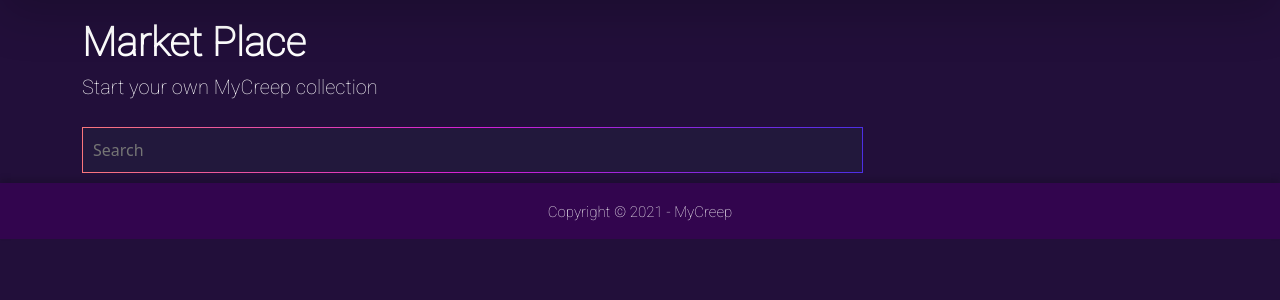
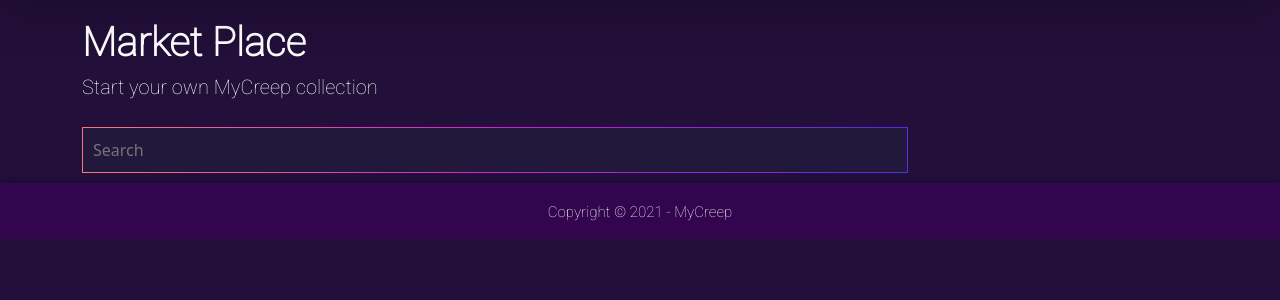
Before and after one commit to kurniawan27kur/MyCreep, a PHP site: page /mycreep/market.php in a window 1280 px wide. Shown: the part 71-371 px from the top of the page. Run offline with PHP 8.4, Linux system fonts and the light colour scheme; data that the repository does not hold is empty.

Commit message:
Update Market

```diff
--- a/market.css
+++ b/market.css
@@ -81,7 +81,7 @@ h2 {
     border: 1px solid #d51fd5;
     border-image-slice: 1;
     border-image-source: linear-gradient(to left, #4d2fe5, #d51fd5, #fb767c);
-    width: 70%;
+    width: 74%;
     color: white;
 }
 
```
